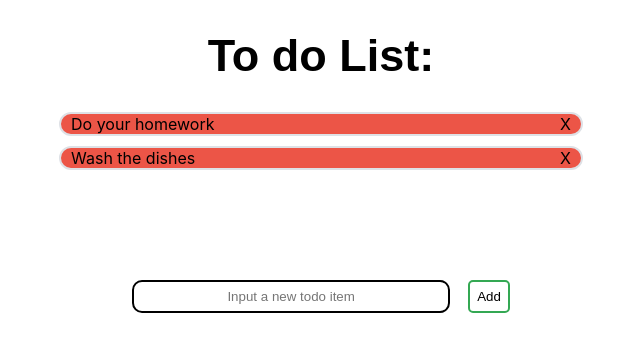
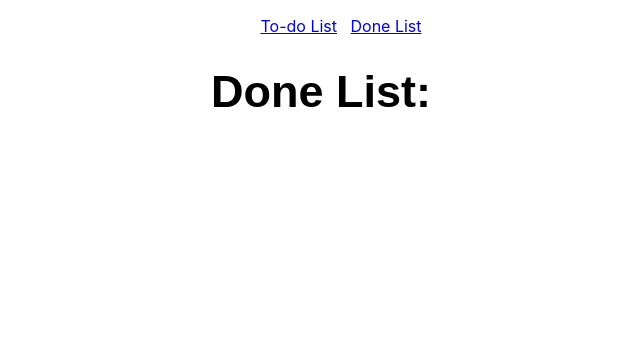
Before and after one commit to ORARAPA/to-do-list-8-17-21, a React (Create React App) app in the folder todo-list-redux/: page /done in a window 1280 px wide. Shown: the top 352 px of the page, without its empty margins (319-959 px from the left). Built offline with nearby package versions, Linux system fonts and the light colour scheme; a web font is replaced by a local one.

Commit message:
[ToDoList][Paraluman] feat: add done list and notfoundpage

```diff
--- a/todo-list-redux/package.json
+++ b/todo-list-redux/package.json
@@ -10,6 +10,7 @@
     "react": "^17.0.2",
     "react-dom": "^17.0.2",
     "react-redux": "^7.2.4",
+    "react-router-dom": "^5.2.0",
     "react-scripts": "4.0.3",
     "uuid": "^8.3.2",
     "web-vitals": "^1.1.2"
--- a/todo-list-redux/src/App.js
+++ b/todo-list-redux/src/App.js
@@ -1,10 +1,24 @@
 import './App.css';
 import TodoList from './features/todos/components/TodoList';
+import {Route, Link, BrowserRouter, Switch, HashRouter} from "react-router-dom"
+import NotFoundPage from './features/notfound/NotFoundPage';
+import DoneList from './features/todos/components/DoneList';
 
 function App() {
   return (
     <div className="App">
-      <TodoList />
+      <BrowserRouter>
+        <ul>
+        <Link to="/">To-do List</Link>
+        &nbsp;&nbsp;&nbsp;
+        <Link to="/done">Done List</Link>
+        </ul>
+        <Switch>
+          <Route exact path="/" component={TodoList}></Route>
+          <Route path="/done" component={DoneList}></Route>
+          <Route path="*" component={NotFoundPage}></Route>
+        </Switch>
+      </BrowserRouter>
     </div>
   );
 }
--- /dev/null
+++ b/todo-list-redux/src/features/notfound/NotFoundPage.js
@@ -0,0 +1,11 @@
+import React from 'react'
+
+function NotFoundPage() {
+    return (
+        <div>
+            <h2>NOT FOUND PAGE!</h2>
+        </div>
+    )
+}
+
+export default NotFoundPage;
--- /dev/null
+++ b/todo-list-redux/src/features/todos/components/DoneList.js
@@ -0,0 +1,20 @@
+import React from 'react'
+import { useSelector } from "react-redux";
+import {selectDoneList} from "../reducers/todosSlice";
+import TodoItem from "./TodoItem";
+
+function DoneList() {
+    const doneItems = useSelector(selectDoneList);
+    return (
+        <div>
+            <h1>Done List:</h1>
+            {
+                doneItems.map((item) => (
+                    <TodoItem key={item.id} itemId={item.id} />
+                ))
+            }
+        </div>
+        )
+}
+
+export default DoneList;
--- a/todo-list-redux/src/features/todos/reducers/todosSlice.js
+++ b/todo-list-redux/src/features/todos/reducers/todosSlice.js
@@ -1,5 +1,4 @@
-import { createSlice, createEntityAdapter } from "@reduxjs/toolkit";
-import {initialTodoList} from "../../../common/constants/constants";
+import { createSlice, createEntityAdapter, createSelector } from "@reduxjs/toolkit";
 import { v4 as uuidv4 } from 'uuid';
 
 const todosAdapter = createEntityAdapter();
@@ -39,15 +38,16 @@ const todosSlice = createSlice({
         DeleteTodo(state, action){
             todosAdapter.removeOne(state,action.payload);
         },
+
     }
 })
 
-export const {AddTodo} = todosSlice.actions;
-export const {ToggleTodo} = todosSlice.actions;
-export const {DeleteTodo} = todosSlice.actions;
+export const {AddTodo, ToggleTodo, DeleteTodo} = todosSlice.actions;
 
 export default todosSlice.reducer;
 
-export const {selectIds: selectToDoIds, selectById: selectTodoById} = todosAdapter.getSelectors(
+export const {selectIds: selectToDoIds, selectById: selectTodoById, selectAll: selectTodos} = todosAdapter.getSelectors(
     (state) => state.todoList
 );
+
+export const selectDoneList = createSelector([selectTodos], (todos) => todos.filter((todo) => todo.done))
```
Also changed, not shown: 1 other file (tests, documents, lock files or other folders).
